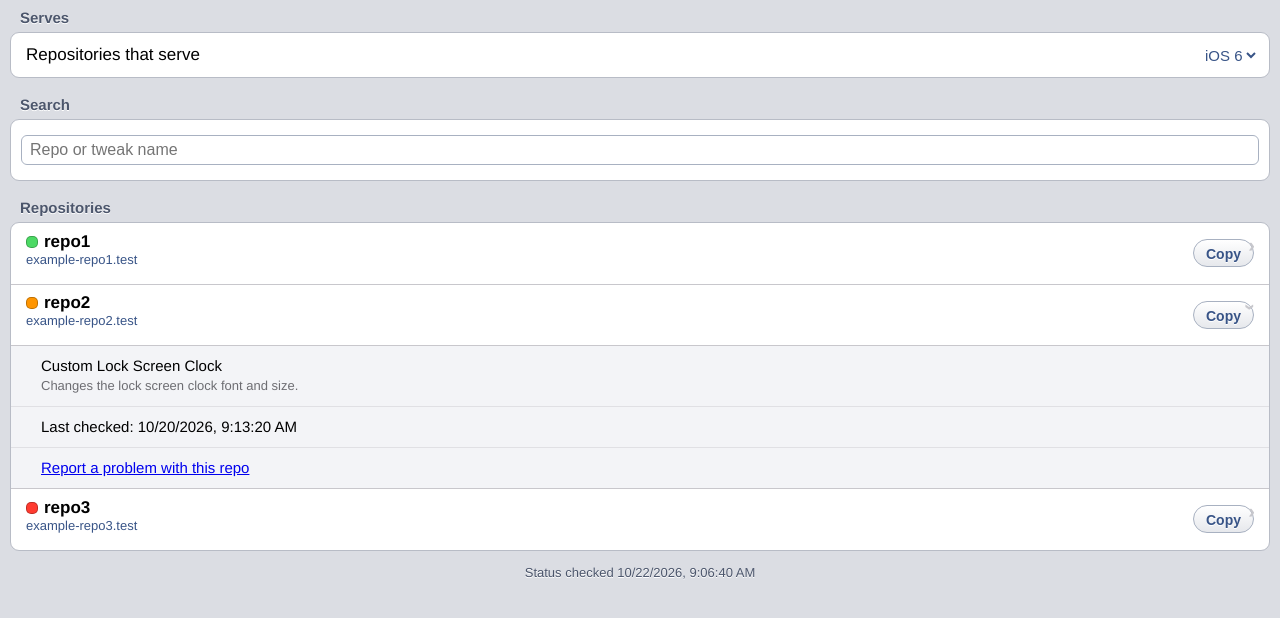
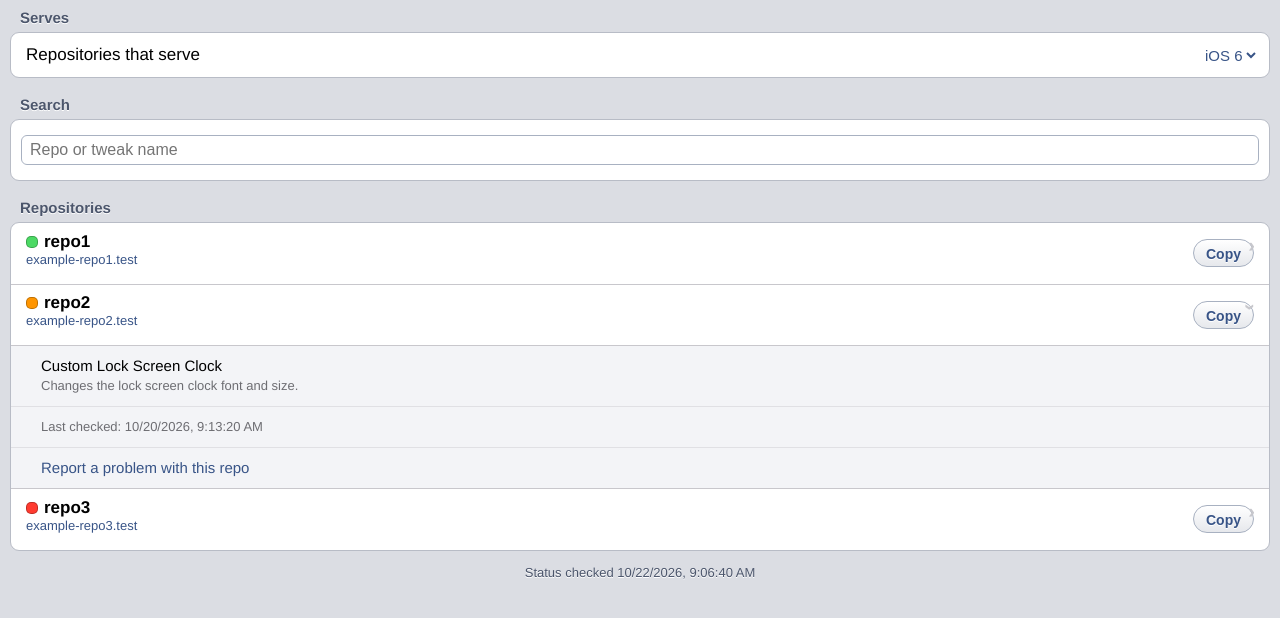
Before and after one commit to deepdiver26/Cydia2, a plain HTML site: page index.html in a window 1280 px wide. Both pictures are taken after a click on the element 640 px from the left and 368 px from the top of the page. Shown: the part 54-672 px from the top of the page. Drawn offline with Linux system fonts and the light colour scheme.

Commit message:
Update ios6.css

```diff
--- a/css/ios6.css
+++ b/css/ios6.css
@@ -257,3 +257,14 @@ a.row-action:active {
   -webkit-box-sizing: border-box;
   box-sizing: border-box;
 }
+
+/* Repo details: last checked and report link */
+.repo-meta {
+  font-size: 13px;
+  color: #6d6d72;
+}
+.report-link {
+  font-size: 15px;
+  color: #385487;
+  text-decoration: none;
+}
```
